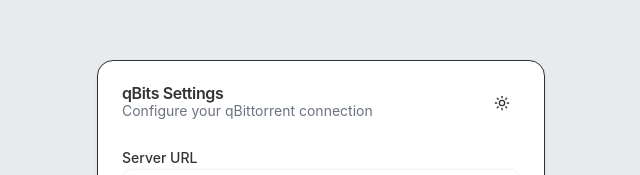
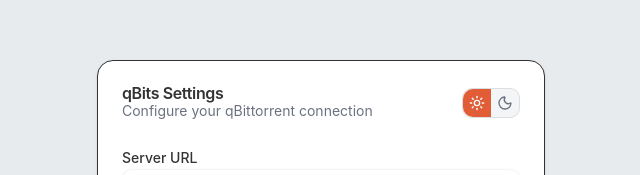
Before and after one commit to fergalmoran/qbits, a React (Vite) app: page / in a window 1280 px wide. Shown: the part 121-296 px from the top of the page, without its empty margins (319-959 px from the left). Built offline with nearby package versions, Linux system fonts and the light colour scheme.

Commit message:
Make dark/light toggle more obvious

```diff
--- a/src/components/pages/popup.tsx
+++ b/src/components/pages/popup.tsx
@@ -4,6 +4,7 @@
 import { Progress } from "@/components/ui/progress";
 import { Button } from "@/components/ui/button";
 import { Settings, Download, Upload, Loader2, AlertCircle, Inbox, Pause, Play, Trash2, X } from "lucide-react";
+import { ThemeToggle } from "@/components/theme-toggle";
 
 interface SettingsType {
   serverUrl: string;
@@ -287,6 +288,8 @@
               {downloadingTorrents.length} active
             </span>
           </div>
+          <div className="flex items-center gap-1">
+            <ThemeToggle />
             <Button
               onClick={openSettings}
               variant="ghost"
@@ -295,6 +298,7 @@
             >
               <Settings className="h-4 w-4" />
             </Button>
+          </div>
         </div>
         <div className="flex border-t border-border">
           {tabs.map((tab) => (
--- a/src/components/theme-toggle.tsx
+++ b/src/components/theme-toggle.tsx
@@ -1,20 +1,33 @@
 import { Moon, Sun } from "lucide-react"
-import { Button } from "@/components/ui/button"
 import { useTheme } from "@/components/theme-provider"
 
 export function ThemeToggle() {
   const { theme, setTheme } = useTheme()
 
   return (
-    <Button
-      variant="ghost"
-      size="icon"
-      onClick={() => setTheme(theme === "light" ? "dark" : "light")}
-      className="h-9 w-9"
-    >
-      <Sun className="h-4 w-4 rotate-0 scale-100 transition-all dark:-rotate-90 dark:scale-0" />
-      <Moon className="absolute h-4 w-4 rotate-90 scale-0 transition-all dark:rotate-0 dark:scale-100" />
-      <span className="sr-only">Toggle theme</span>
-    </Button>
+    <div className="inline-flex items-center rounded-md border border-border bg-background/50">
+      <button
+        onClick={() => setTheme("light")}
+        className={`p-1.5 rounded-l-md transition-colors ${
+          theme === "light"
+            ? "bg-primary text-primary-foreground"
+            : "text-muted-foreground hover:text-foreground hover:bg-accent"
+        }`}
+        title="Light mode"
+      >
+        <Sun className="h-4 w-4" />
+      </button>
+      <button
+        onClick={() => setTheme("dark")}
+        className={`p-1.5 rounded-r-md transition-colors ${
+          theme === "dark"
+            ? "bg-primary text-primary-foreground"
+            : "text-muted-foreground hover:text-foreground hover:bg-accent"
+        }`}
+        title="Dark mode"
+      >
+        <Moon className="h-4 w-4" />
+      </button>
+    </div>
   )
 }
```
Lines whose indentation alone changed are shown as unchanged.
